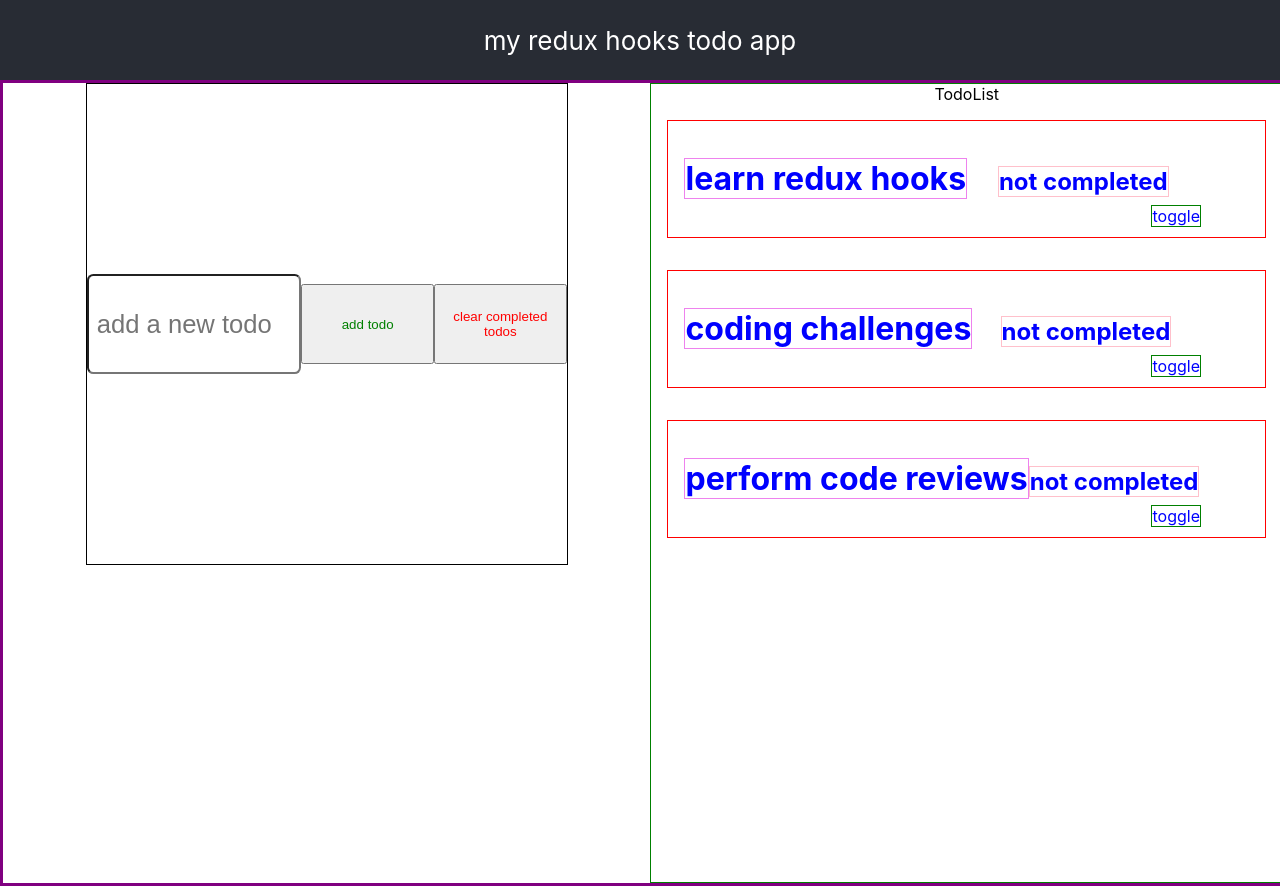
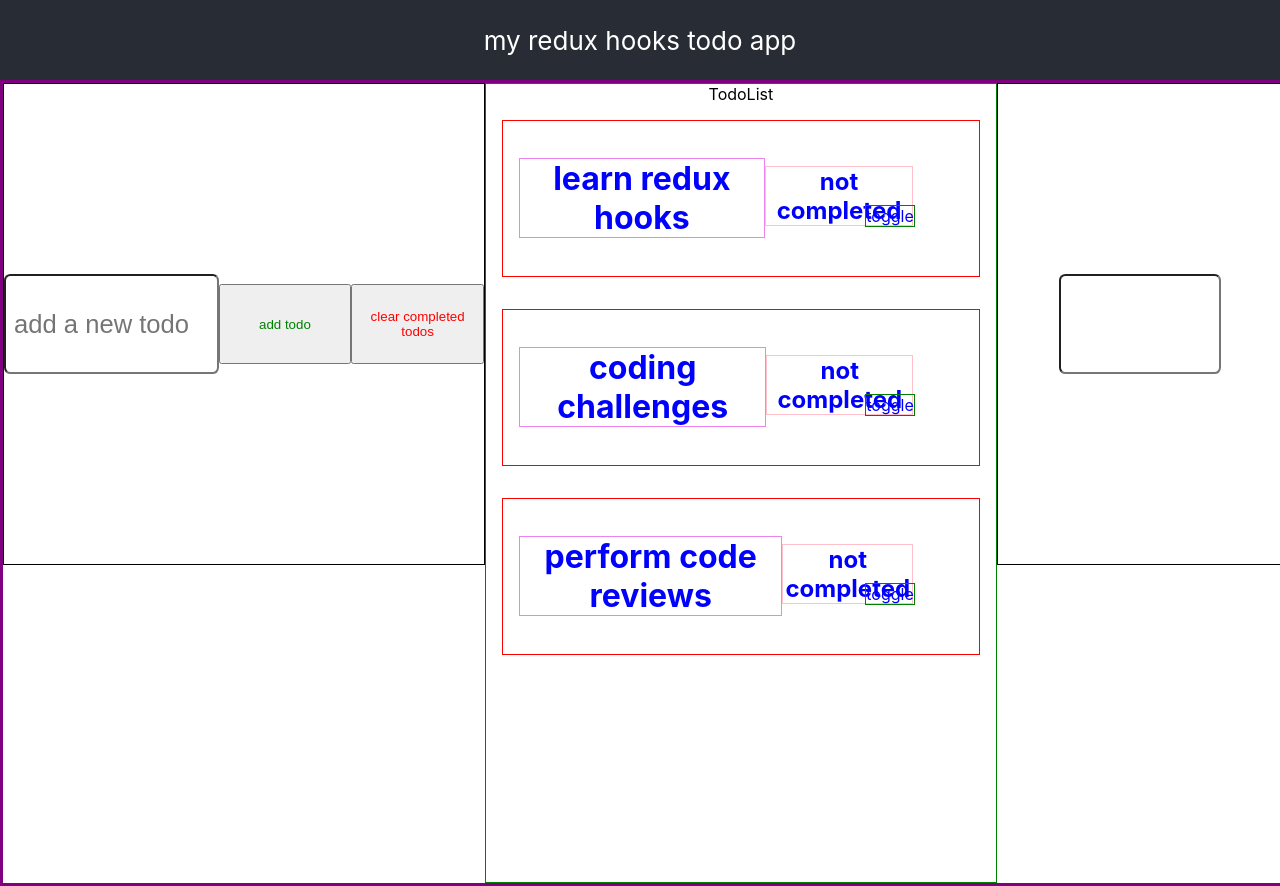
Before and after one commit to rhokath/single-page-app, a React (Create React App) app: page / in a window 1280 px wide. Built offline with nearby package versions, Linux system fonts and the light colour scheme.

Commit message:
custom input with validation coming along

```diff
--- a/src/App.js
+++ b/src/App.js
@@ -2,6 +2,7 @@ import React from 'react';
 import './App.scss';
 import TodoList from './components/todolist'
 import TodoForm from './components/todoform'
+import Form from './components/form'
 
 function App() {
   return (
@@ -10,6 +11,7 @@ function App() {
       my redux hooks todo app
       </header>
       <div className='container'>
+      <Form/>
       <TodoList/>
       <TodoForm/>
       </div>
--- a/src/components/form.js
+++ b/src/components/form.js
@@ -1,16 +1,20 @@
 import validate from '../hooks/inputValidationRules'
+import useForm from '../hooks/useform'
+import React from 'react'
 
 const Form = () => {
     const {
         value,
         handleChange,
         handleSubmit,
+        errors
     } = useForm(successCall, validate)
     function successCall(){
         console.log('No errors, submit callback called')
     }
     return(
         <div>
+            <form onSubmit={handleSubmit}>
             <input
             type='text'
             name='todo'
@@ -19,6 +23,9 @@ const Form = () => {
             required
             />
             {errors.inputLength && <p>{errors.inputLength}</p>}
+            </form>
         </div>
     )
 }
+
+export default Form;
--- a/src/hooks/inputValidationRules.js
+++ b/src/hooks/inputValidationRules.js
@@ -1,7 +1,7 @@
 //add a validate function that returns an errors object
 export default function validate(value){
     let errors = {}
-    if(!value.length > 3){
+    if(value.length < 3){
         errors.inputLength = "Todo must be at least 3 characters long"
     }
     return errors
--- a/src/hooks/useform.js
+++ b/src/hooks/useform.js
@@ -1,7 +1,6 @@
 //create custom hook to hanlde input validation
 //referencing the upmostly.com tutorial
-import validate from './inputValidationRules'
-import {useState, useEffect} from 'react';
+import React,{useState, useEffect} from 'react';
 const useForm = (callback, validate) => {
     const [value, setValue] = useState('')
     const [errors, setErrors] = useState({})
```
